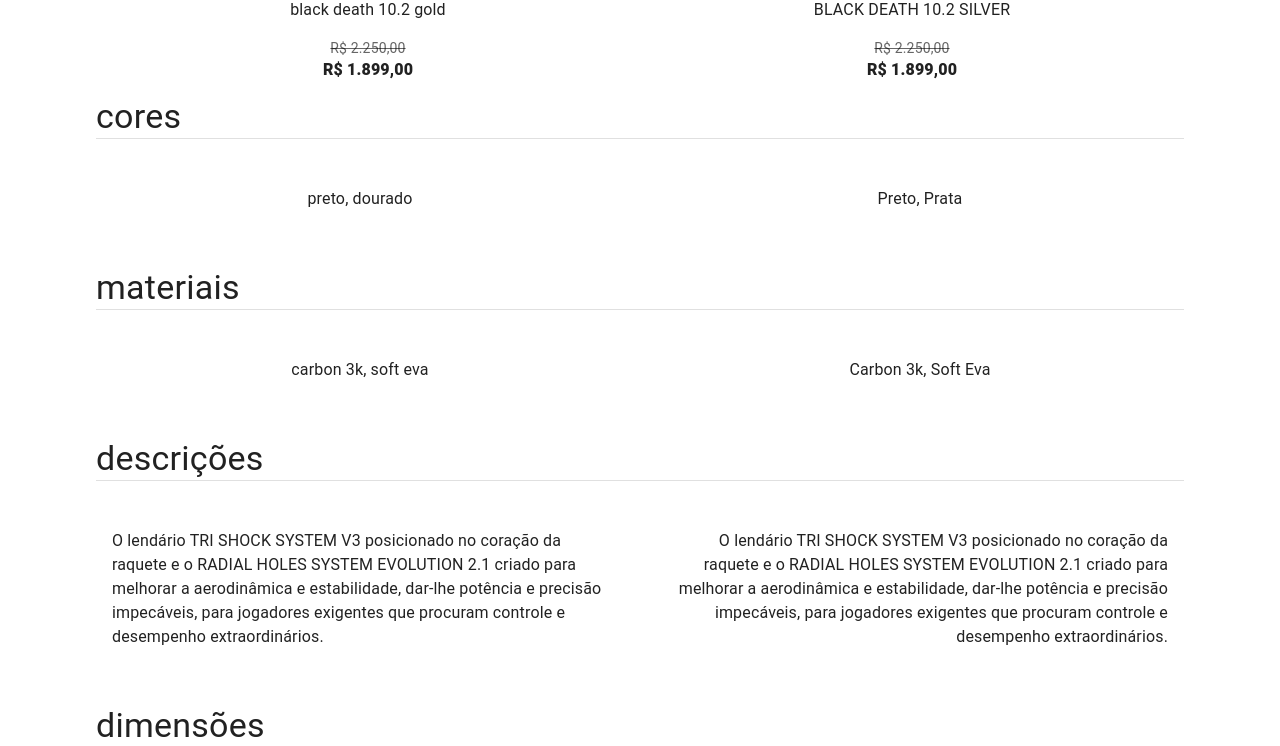
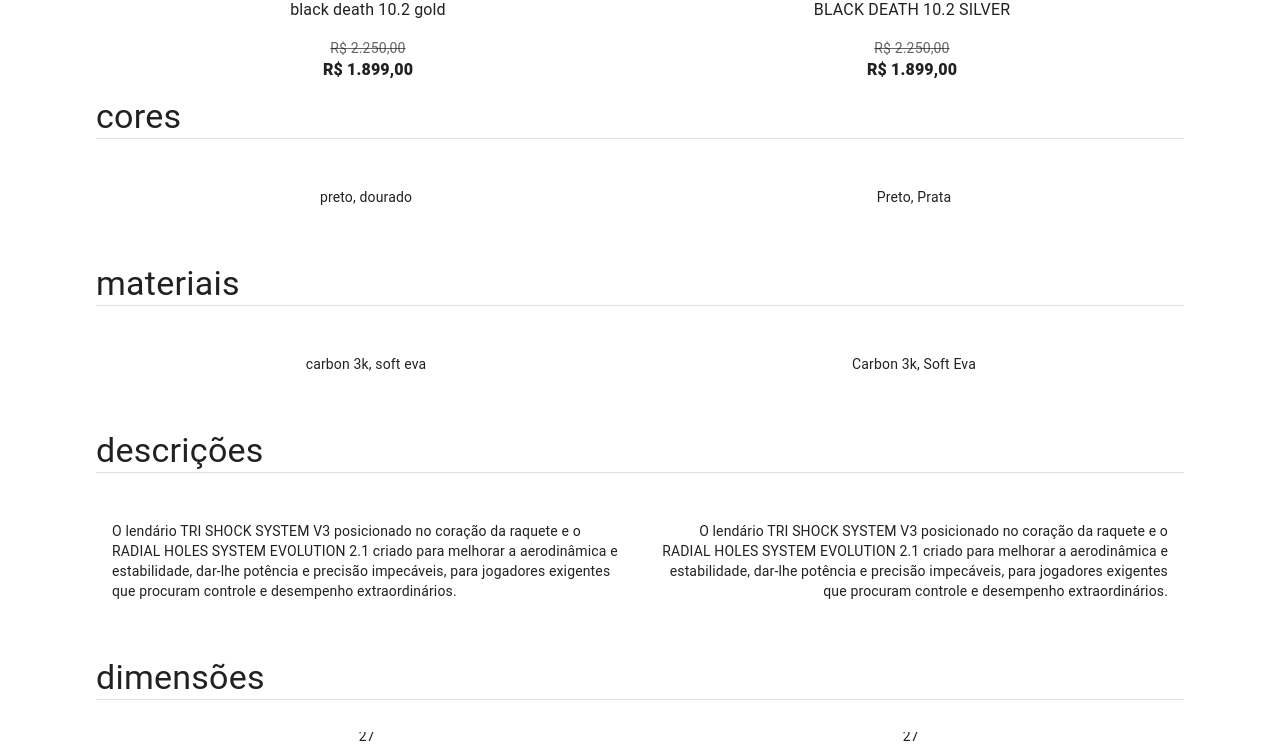
Before and after one commit to henriquedelimap/beachTennis, a React (Vite) app: page / in a window 1280 px wide. Shown: the part 2080-2826 px from the top of the page. Built offline with nearby package versions, Linux system fonts and the light colour scheme.

Commit message:
first commit

```diff
--- a/src/components/Comparativo/index.tsx
+++ b/src/components/Comparativo/index.tsx
@@ -44,7 +44,7 @@ const ItemContentCreator = ({
         <Card sx={{ width: '100%' }} elevation={0}>
             <CardContent>
                 <Stack direction='column' alignItems='center' justifyContent='center'>
-                    <Typography align={align} variant='body1'>
+                    <Typography align={align} variant='body2'>
                         {content}
                         {children}
                     </Typography>
@@ -66,7 +66,7 @@ const ItemContent = ({
             </Grid>
 
 
-            <Grid item container columnSpacing={4} sx={{ pt: 4, pb: 4 }}>
+            <Grid item container columnSpacing={1} sx={{ pt: 4, pb: 4 }}>
                 <Grid item xs={6}>
                     <ItemContentCreator content={content} left />
                 </Grid>
```
